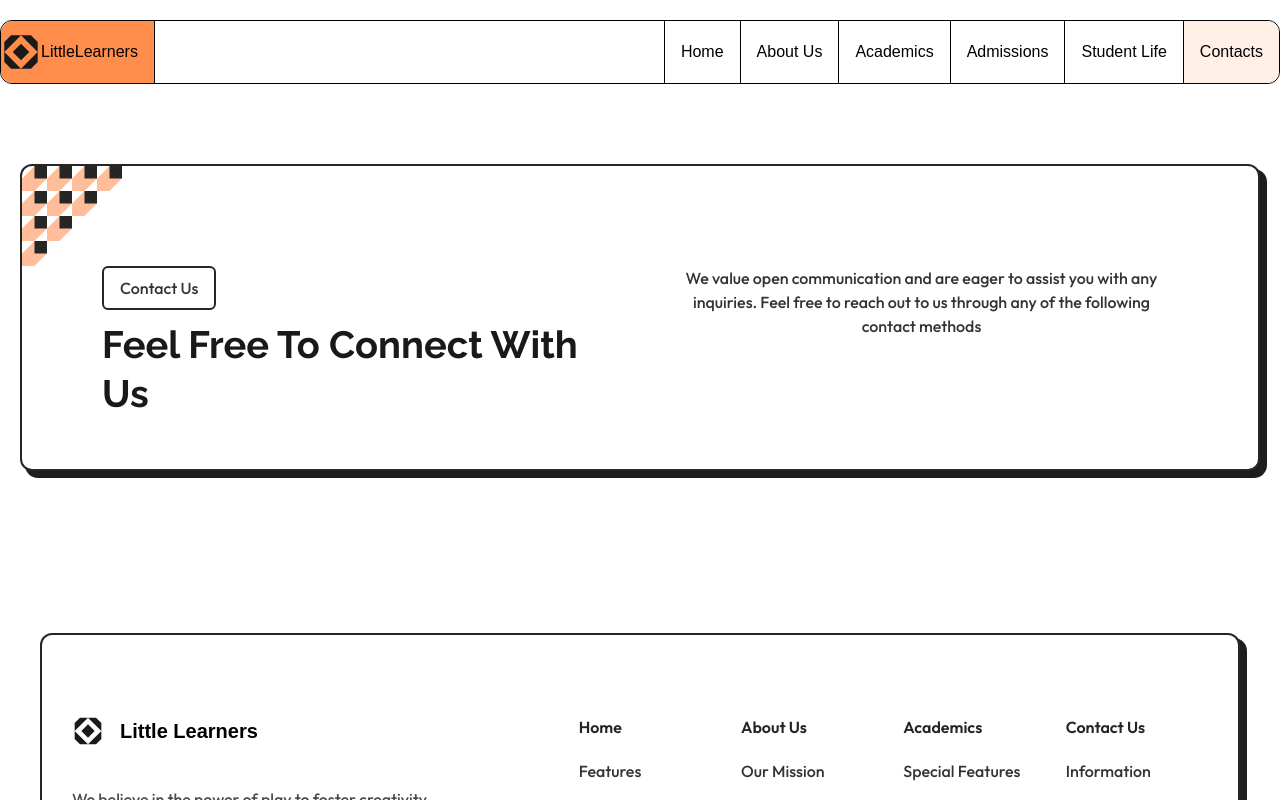
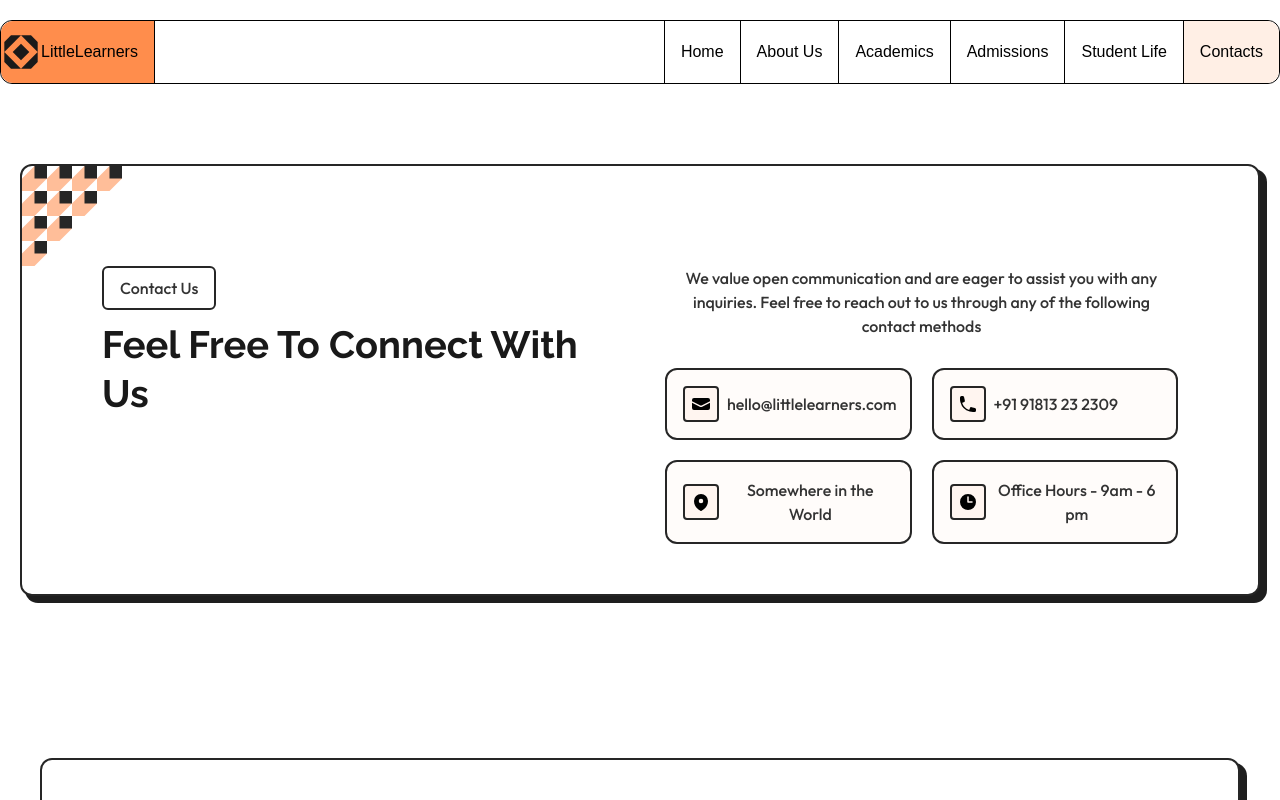
Before and after one commit to marcellandreas/little_learners, a React (Vite) app: page /contacts in a window 1280 px wide. Shown: the top 800 px of the page. Built offline with nearby package versions, Linux system fonts and the light colour scheme.

Commit message:
feat: menambahkan isActive pada continerCard di COntanctPage

```diff
--- a/src/pages/Contacts.jsx
+++ b/src/pages/Contacts.jsx
@@ -9,6 +9,7 @@ const Contacts = () => {
         description="We value open communication and are eager to assist you with any inquiries. Feel free to reach out to us through any of the following contact methods"
         subtitle="Contact Us"
         className="col-span-12"
+        isActive={false}
       />
     </MainLayout>
   );
```
